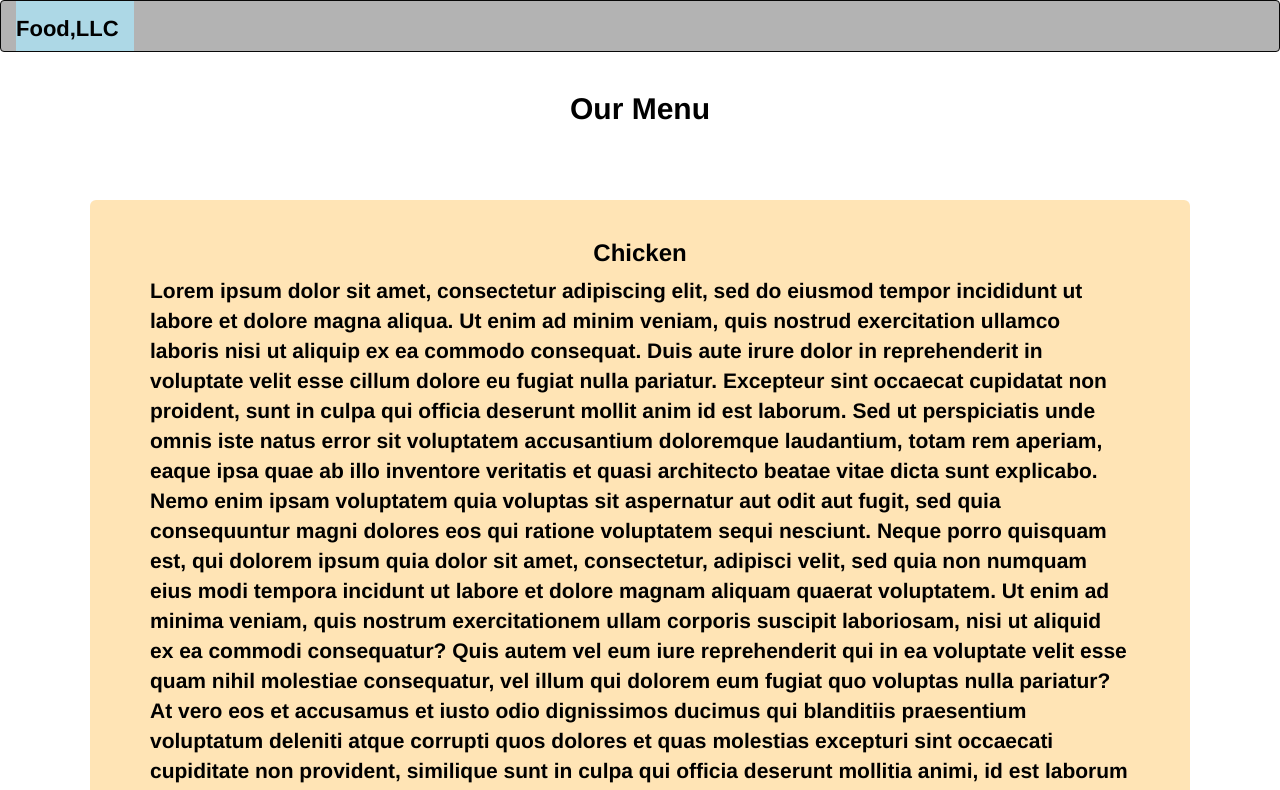
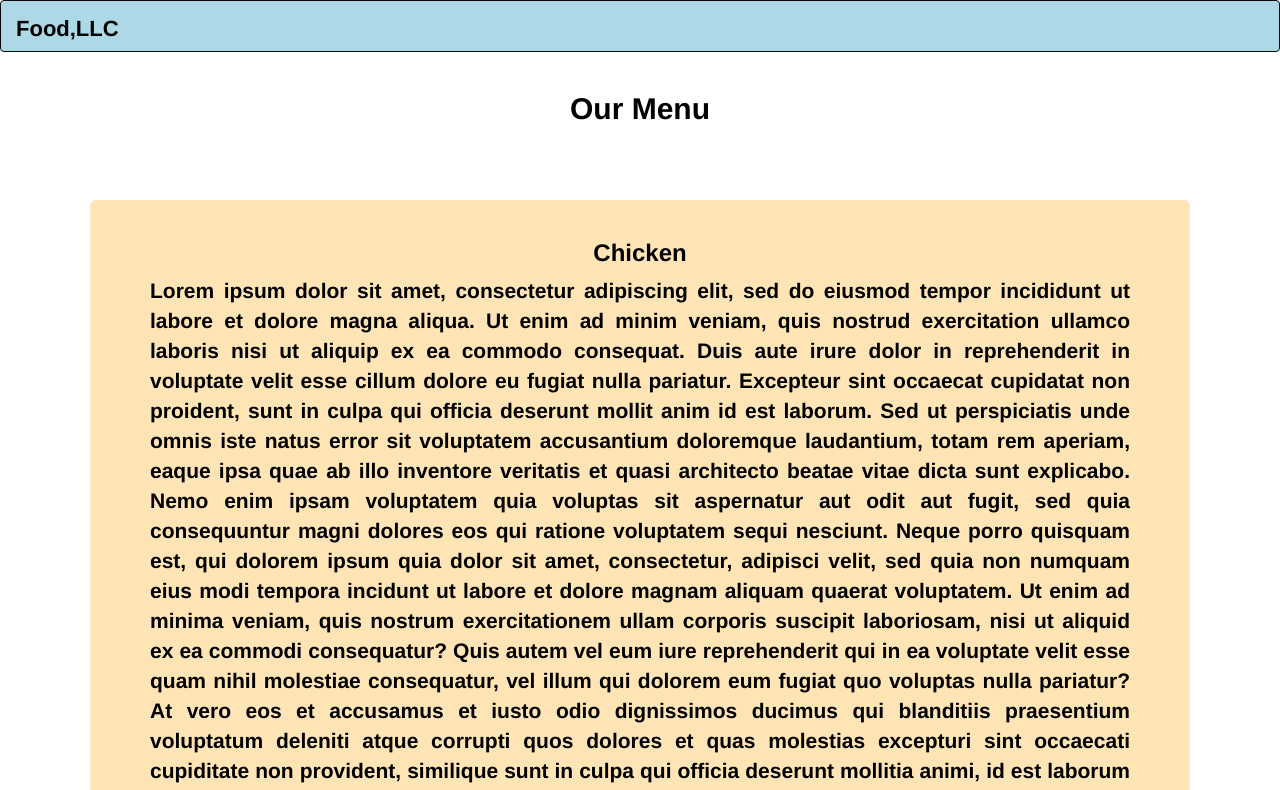
Before and after one commit to Suparna2505/Coursera-project, a plain HTML site: page module3-solution/index.html in a window 1280 px wide. Shown: the top 790 px of the page. Drawn offline with nearby package versions, Linux system fonts and the light colour scheme.

Commit message:
Update style.css

```diff
--- a/module3-solution/css/style.css
+++ b/module3-solution/css/style.css
@@ -1,14 +1,14 @@
 
-.navbar-inverse {
-    background-color: 	#ADD8E6;
+.navbar-inverse{
+    background:#ADD8E6;
 }
 
 .navbar-header{
 background:	#ADD8E6;
+
 }
 .navbar-nav {
     margin: 0px -15px;
-
 background:#fff;
 color:black;
 }
@@ -24,8 +24,8 @@ line-height:25px;
 div .name{
 margin: 6% 6% 6% 6%;
 background:#FFE4B5;
-text-align:left;
-padding:20px 18px 44px 20px;
+text-align:justify;
+padding:20px 25px 44px 20px;
 margin-bottom: 45px;
 }
 .name h3{
@@ -50,12 +50,9 @@ color:black;
     background-color: #000;
 	padding:2px;
 }
-.navbar-inverse {
-    background-color: #b3b3b3;
-	}
-
-	h3,p{
-	color:#000;}
+h3,p{
+	color:#000;
+}
 html {
   scroll-behavior: smooth;
 }
```
